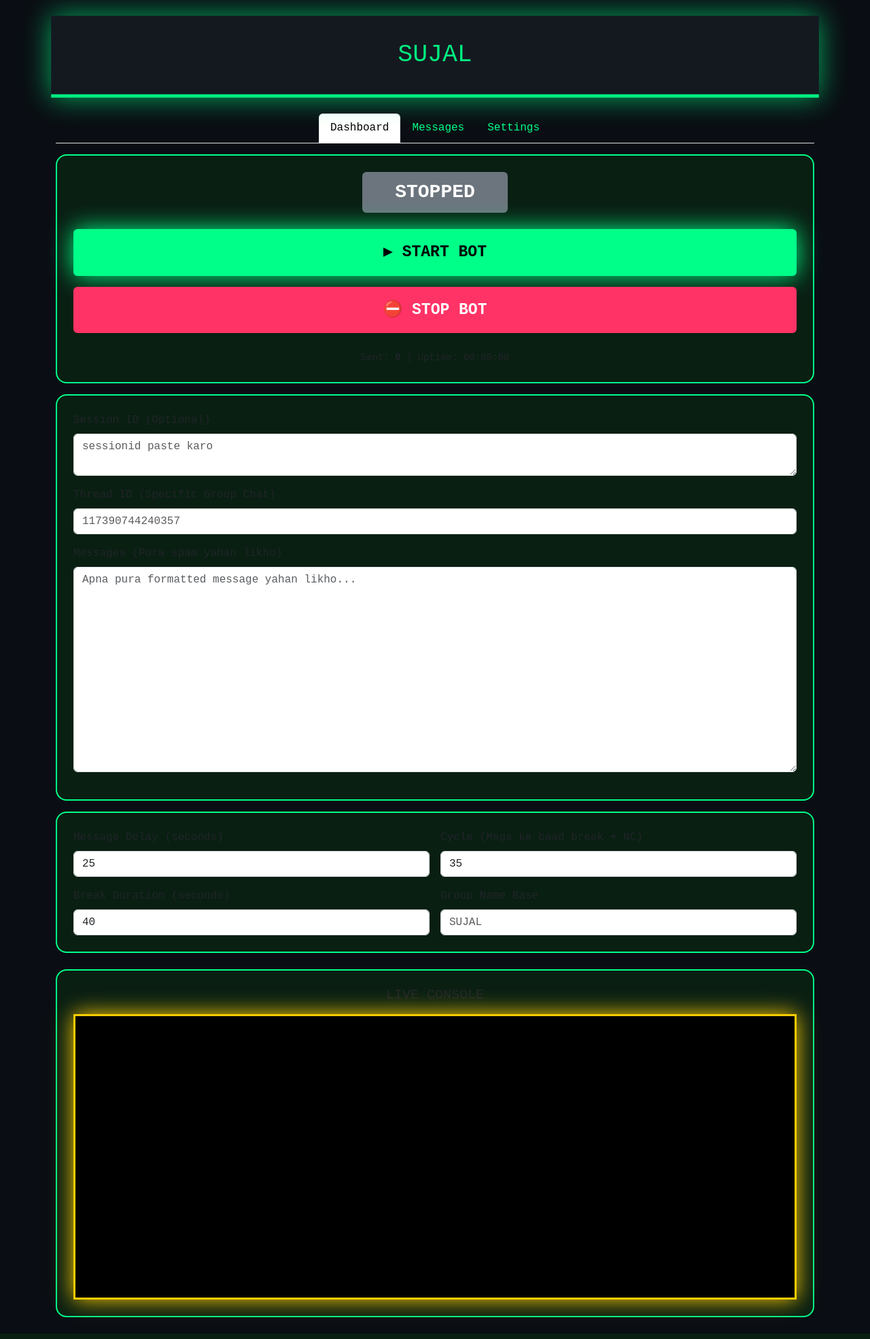
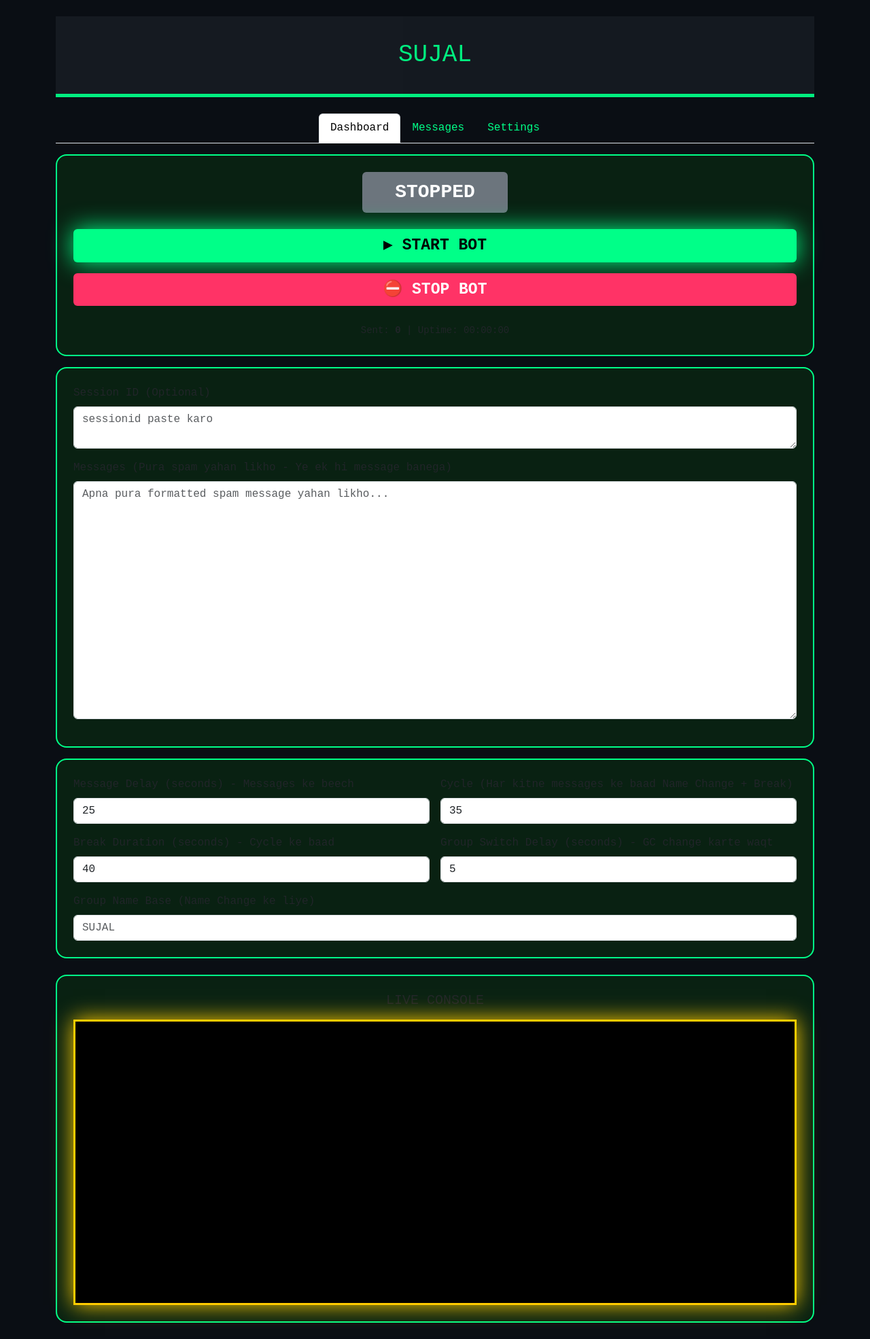
Before and after one commit to sujalshj0-droid/NN, a Flask app: page / in a window 1280 px wide. Shown: the whole page at 68% size. Run offline with Flask 3, Linux system fonts and the light colour scheme; data that the repository does not hold is empty.

Commit message:
Update index.html

```diff
--- a/templates/index.html
+++ b/templates/index.html
@@ -6,86 +6,45 @@
     <title>SUJAL</title>
     <link href="https://cdn.jsdelivr.net/npm/bootstrap@5.3.3/dist/css/bootstrap.min.css" rel="stylesheet">
     <style>
-        body {
-            background: #0a0e14;
-            color: #00ff88;
-            font-family: 'Courier New', monospace;
+        body { background:#0a0e14; color:#00ff88; font-family:'Courier New', monospace; }
+        .header {
+            background:#161b22;
+            padding:30px;
+            text-align:center;
+            font-size:36px;
+            border-bottom:5px solid #00ff88;
+            animation: breathe 4s infinite ease-in-out;
         }
-        .header {
-            background: #161b22;
-            padding: 30px;
-            text-align: center;
-            font-size: 36px;
-            border-bottom: 5px solid #00ff88;
-            animation: breathe 4s infinite ease-in-out;
-            box-shadow: 0 0 40px rgba(0, 255, 136, 0.7);
-        }
-        @keyframes breathe {
-            0%, 100% { opacity: 1; transform: scale(1); }
-            50% { opacity: 0.92; transform: scale(1.015); }
-        }
-        .card {
-            background: rgba(0,255,0,0.07);
-            border: 2px solid #00ff88;
-            border-radius: 16px;
-        }
-        input, textarea {
-            background: #111;
-            color: #00ff88;
-            border: 1px solid #00ff88;
-        }
+        @keyframes breathe { 0%,100% { opacity:1; } 50% { opacity:0.92; } }
+
+        .card { background:rgba(0,255,0,0.08); border:2px solid #00ff88; border-radius:16px; }
+        input, textarea { background:#111; color:#00ff88; border:1px solid #00ff88; }
+
         .console {
             height: 420px;
-            background: #000;
-            border: 3px solid #ffcc00;
-            padding: 20px;
-            overflow-y: auto;
-            font-size: 15.2px;
-            line-height: 1.65;
-            color: #ffcc00;
-            box-shadow: 0 0 30px #ffcc00;
+            background:#000;
+            border:3px solid #ffcc00;
+            padding:20px;
+            overflow-y:auto;
+            font-size:15.5px;
+            line-height:1.65;
+            color:#ffcc00;
+            box-shadow:0 0 30px #ffcc00;
         }
-        .btn-start {
-            background: #00ff88;
-            color: #000;
-            font-weight: bold;
-            font-size: 23px;
-            padding: 16px;
-            box-shadow: 0 0 35px #00ff88;
-            transition: all 0.3s;
-        }
-        .btn-start:hover {
-            transform: scale(1.07);
-            box-shadow: 0 0 55px #00ff88;
-        }
-        .btn-stop {
-            background: #ff3366;
-            color: white;
-            font-weight: bold;
-            font-size: 23px;
-            padding: 16px;
-        }
-        .nav-link {
-            color: #00ff88;
-            border-bottom: 3px solid transparent;
-        }
-        .nav-link.active {
-            color: #ffcc00;
-            border-bottom: 3px solid #ffcc00;
-        }
-        .status-running {
-            animation: blink 1.4s infinite;
-        }
-        @keyframes blink {
-            50% { opacity: 0.45; }
-        }
+
+        .btn-start { background:#00ff88; color:#000; font-weight:bold; font-size:23px; box-shadow:0 0 35px #00ff88; }
+        .btn-start:hover { transform:scale(1.07); box-shadow:0 0 55px #00ff88; }
+        .btn-stop { background:#ff3366; color:white; font-weight:bold; font-size:23px; }
+
+        .nav-link { color:#00ff88; }
+        .nav-link.active { color:#ffcc00; border-bottom:3px solid #ffcc00; }
     </style>
 </head>
 <body>
 <div class="container py-4">
     <div class="header">SUJAL</div>
 
-    <ul class="nav nav-tabs justify-content-center mt-4" id="tabs">
+    <ul class="nav nav-tabs justify-content-center mt-4">
         <li class="nav-item"><a class="nav-link active" onclick="openTab(0)">Dashboard</a></li>
         <li class="nav-item"><a class="nav-link" onclick="openTab(1)">Messages</a></li>
         <li class="nav-item"><a class="nav-link" onclick="openTab(2)">Settings</a></li>
@@ -114,12 +73,8 @@
                 <textarea name="sessionid" class="form-control" rows="2" placeholder="sessionid paste karo"></textarea>
             </div>
             <div class="mb-3">
-                <label class="form-label">Thread ID (Specific Group Chat)</label>
-                <input name="thread_id" type="text" class="form-control" placeholder="117390744240357" required>
-            </div>
-            <div class="mb-3">
-                <label class="form-label">Messages (Pura spam yahan likho)</label>
-                <textarea name="messages" class="form-control" rows="12" placeholder="Apna pura formatted message yahan likho..." required></textarea>
+                <label class="form-label">Messages (Pura spam yahan likho - Ye ek hi message banega)</label>
+                <textarea name="messages" class="form-control" rows="14" placeholder="Apna pura formatted spam message yahan likho..." required></textarea>
             </div>
         </form>
     </div>
@@ -128,19 +83,23 @@
     <div class="tab-content card p-4 mt-3" id="tab2">
         <div class="row g-3">
             <div class="col-md-6">
-                <label class="form-label">Message Delay (seconds)</label>
+                <label class="form-label">Message Delay (seconds) - Messages ke beech</label>
                 <input name="delay" type="number" step="0.1" class="form-control" value="25">
             </div>
             <div class="col-md-6">
-                <label class="form-label">Cycle (Msgs ke baad break + NC)</label>
+                <label class="form-label">Cycle (Har kitne messages ke baad Name Change + Break)</label>
                 <input name="cycle" type="number" class="form-control" value="35">
             </div>
             <div class="col-md-6">
-                <label class="form-label">Break Duration (seconds)</label>
+                <label class="form-label">Break Duration (seconds) - Cycle ke baad</label>
                 <input name="break_sec" type="number" class="form-control" value="40" min="10" max="60">
             </div>
             <div class="col-md-6">
-                <label class="form-label">Group Name Base</label>
+                <label class="form-label">Group Switch Delay (seconds) - GC change karte waqt</label>
+                <input name="group_delay" type="number" class="form-control" value="5" min="3" max="15">
+            </div>
+            <div class="col-md-12">
+                <label class="form-label">Group Name Base (Name Change ke liye)</label>
                 <input name="group_name" type="text" class="form-control" placeholder="SUJAL">
             </div>
         </div>
```
